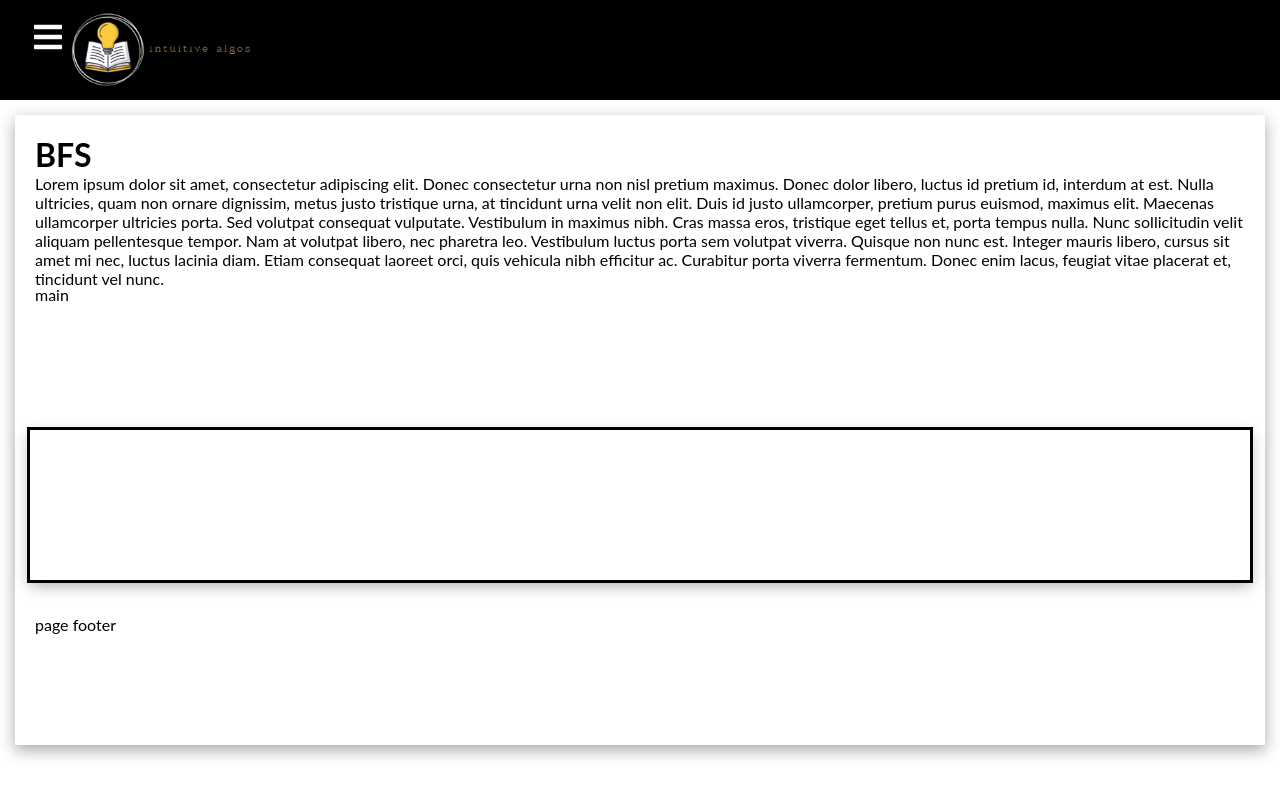
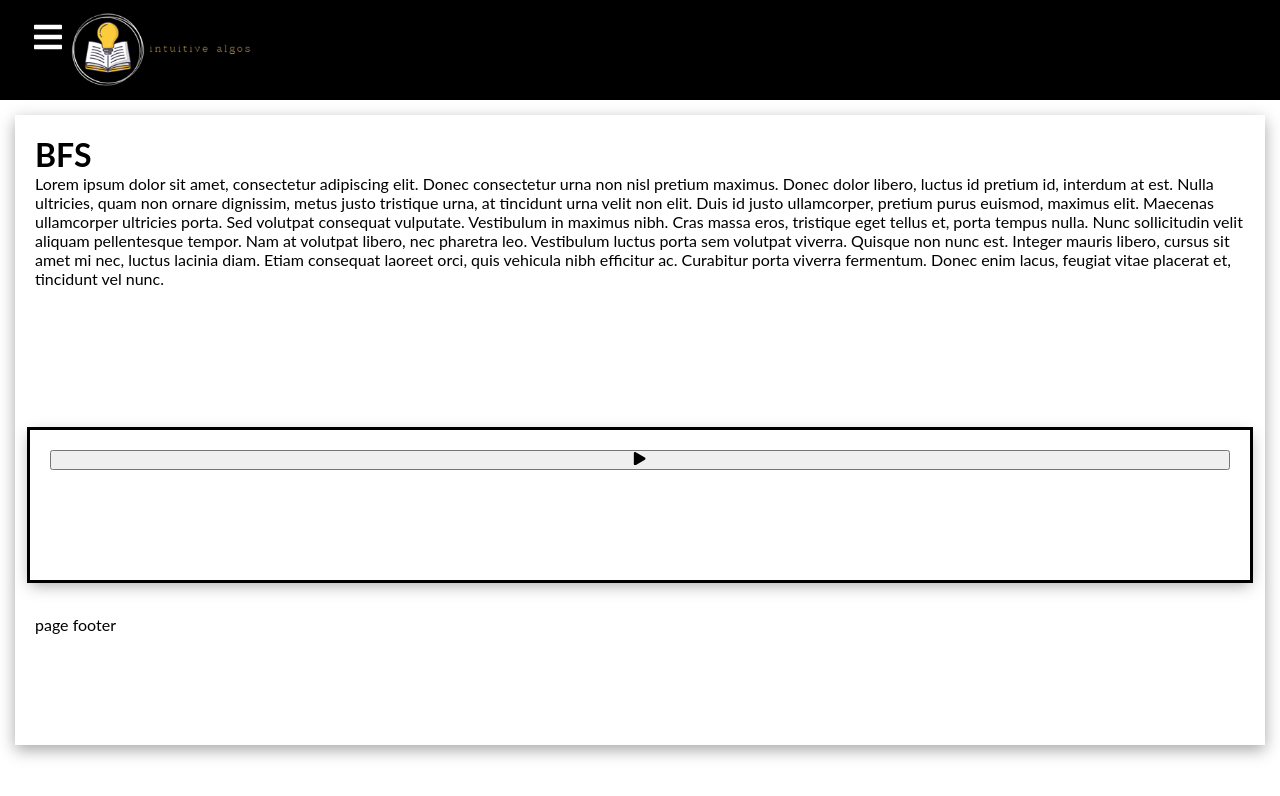
Before and after one commit to andrewk007/seniorProject, a React (Create React App) app in the folder algo-dictionary/: page /bfs in a window 1280 px wide. Shown: the top 796 px of the page. Built offline with nearby package versions, Linux system fonts and the light colour scheme.

Commit message:
Added button

```diff
--- /dev/null
+++ b/algo-dictionary/src/components/Start.js
@@ -0,0 +1,19 @@
+import React from 'react';
+import {FaPlay} from "react-icons/fa";
+
+function Start(){
+
+    const handleClick = () =>{
+        console.log('hello bro');
+    }
+        return (
+            <>
+            <button onClick = {handleClick}>
+            <FaPlay/>
+            </button>
+            </>
+        );
+}
+
+
+export default Start
--- a/algo-dictionary/src/components/playButton.js
+++ /dev/null
@@ -1,15 +0,0 @@
-import React,{Component} from 'react'
-import * as FaIcons from "react-icons/fa";
-import {IconContext} from 'react-icons';
-class playButton extends Component{
-    render(){
-        return (
-            <>
-            <FaIcons.FaPlay/>
-            </>
-        );
-    }
-
-}
-
-export default playButton
--- a/algo-dictionary/src/pages/AlgoPages/BFS.js
+++ b/algo-dictionary/src/pages/AlgoPages/BFS.js
@@ -1,10 +1,9 @@
 import React,{Component} from 'react'
 import '../AlgoPages/BFS.css'
-import playButton from '../../components/playButton';
+import Start from '../../components/Start';
 
 
-class BFS extends Component {
-    render(){
+function BFS(){
         return (
             <div class="wrapper">
        <header class="page-header">
@@ -12,11 +11,10 @@ class BFS extends Component {
          <p>Lorem ipsum dolor sit amet, consectetur adipiscing elit. Donec consectetur urna non nisl pretium maximus. Donec dolor libero, luctus id pretium id, interdum at est. Nulla ultricies, quam non ornare dignissim, metus justo tristique urna, at tincidunt urna velit non elit. Duis id justo ullamcorper, pretium purus euismod, maximus elit. Maecenas ullamcorper ultricies porta. Sed volutpat consequat vulputate. Vestibulum in maximus nibh. Cras massa eros, tristique eget tellus et, porta tempus nulla. Nunc sollicitudin velit aliquam pellentesque tempor. Nam at volutpat libero, nec pharetra leo. Vestibulum luctus porta sem volutpat viverra. Quisque non nunc est. Integer mauris libero, cursus sit amet mi nec, luctus lacinia diam. Etiam consequat laoreet orci, quis vehicula nibh efficitur ac. Curabitur porta viverra fermentum. Donec enim lacus, feugiat vitae placerat et, tincidunt vel nunc.</p>
        </header>
        <main class="page-main">
-         <p> main</p>
        </main>
 
        <div class="algo-box">
-       <playButton/>
+       <Start/>
 
        </div>
        <footer class="page-footer">
@@ -26,6 +24,5 @@ class BFS extends Component {
          );
     }
 
-}
 
 export default BFS
```
